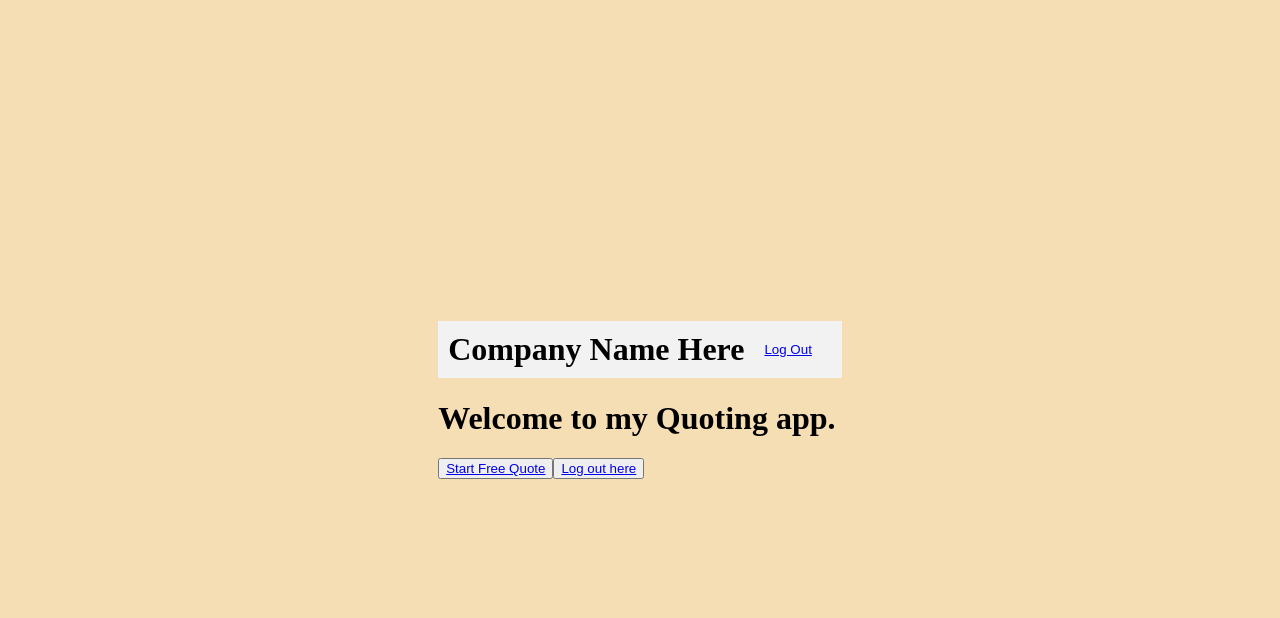
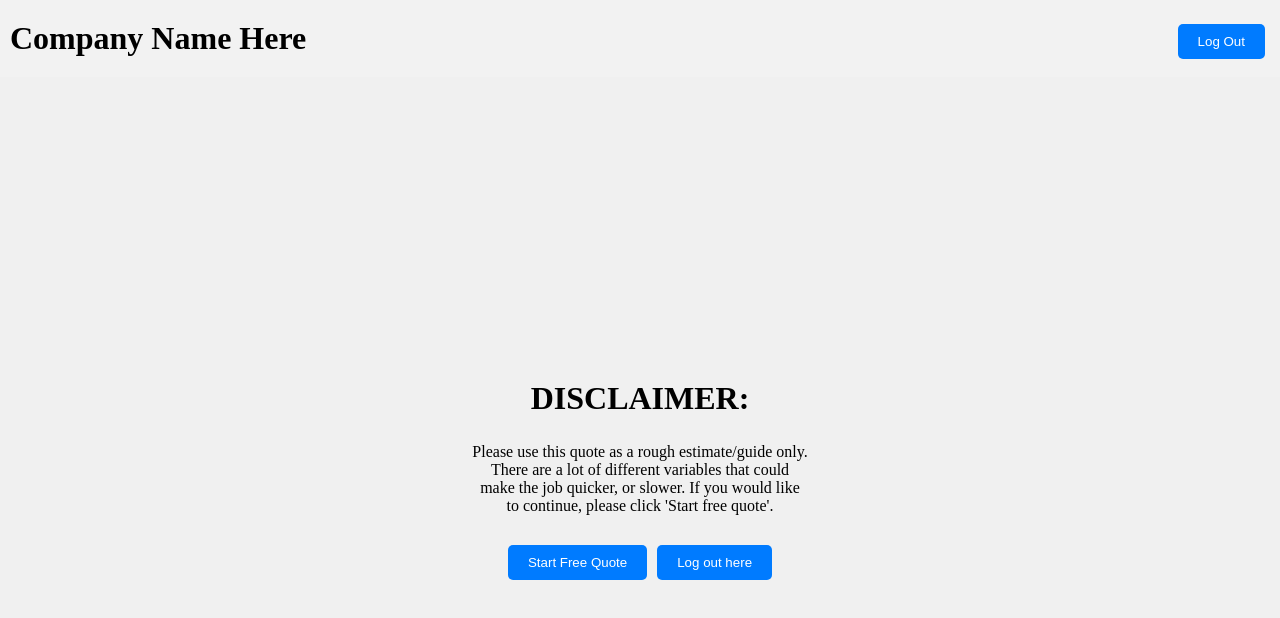
Before and after one commit to Joshua-Watson96/RemovalsQouting, a React (Create React App) app in the folder client/: page /landing in a window 1280 px wide. Shown: the top 618 px of the page. Built offline with nearby package versions, Linux system fonts and the light colour scheme.

Commit message:
updated code for css and added css

```diff
--- a/client/src/finalQuote.js
+++ b/client/src/finalQuote.js
@@ -27,6 +27,11 @@ export const QuoteReview = () => {
   let lowerTotal = (lowerHours) * 195;
   return (
     <div>
+      <div>
+        <h1>
+          Here is a review of the quote.
+        </h1>
+      </div>
       <ul>
         <li>Pick Up Address: {pickUpAddress}</li>
         <li>Drop Off Address:{dropOffAddress}</li>
@@ -40,9 +45,19 @@ export const QuoteReview = () => {
       <div>
         <button><Link to="/landing/questionFive">Back</Link></button>
         <button><Link to="/landing">Back to start</Link></button>
-        <button><Link to="/landing/questionFive">Back</Link></button>
+        <p>If you would like to send this quote through, <br/> please click submit, and someone will be in touch with <br/> you ASAP. Thank you.</p>
+        <button>Submit</button>
       </div>
-      q3 total + q1 total + q2 total = $ estimated time = total
+      <div className="disclaimer">
+        <h2>
+          DISCLAIMER:
+        </h2>
+        <p>
+          Please use this quote as a rough estimate/guide only. <br/>
+          There are a lot of different variables that could <br/>
+          make the job quicker, or slower.
+        </p>
+      </div>
     </div>
   );
 };
--- a/client/src/pages/heading/heading.js
+++ b/client/src/pages/heading/heading.js
@@ -7,8 +7,8 @@ export const Headermain = () => {
         <header>
             <div className="fixed-Header">
                 <h1 className="companyName"> Company Name Here </h1>
-                <button className="logOut"> <Link to="/"> Log Out </Link>
-                </button>
+                <Link to="/"> <button type="submit"  className="logOut">  Log Out
+                </button></Link>
 
 
             </div>
--- a/client/src/pages/landing/landingPage.css
+++ b/client/src/pages/landing/landingPage.css
@@ -0,0 +1,48 @@
+
+
+.landingBody {
+    display: flex;
+    justify-content: center;
+    align-items: center;
+    height: 100vh;
+    margin: 0;
+    background-color: #f0f0f0;
+  }
+
+  .landingBody div {
+    text-align: center;
+  }
+
+  h1 {
+    margin-bottom: 20px;
+  }
+
+  p {
+    margin-bottom: 20px;
+  }
+
+  button {
+    padding: 10px 20px;
+    margin-right: 10px;
+    background-color: #007bff;
+    color: #ffffff;
+    border: none;
+    border-radius: 5px;
+    cursor: pointer;
+  }
+
+  .startBtn,
+  .loginBtn {
+    display: inline-block;
+  }
+
+  .startBtn a,
+  .loginBtn a {
+    color: #ffffff;
+    text-decoration: none;
+  }
+
+  button[type="submit"]:hover,
+  button[type="submit"]:focus {
+    background-color: #218838;
+  }
--- a/client/src/pages/landing/landingPage.js
+++ b/client/src/pages/landing/landingPage.js
@@ -1,6 +1,6 @@
 import React from "react";
 import { Link } from "react-router-dom"
-// import { bedroomQuestion } from "../questions/questionOne";
+import "./landingPage.css"
 import { Headermain } from "../heading/heading";
 
 export const LandingPage = () => {
@@ -8,14 +8,24 @@ export const LandingPage = () => {
 
         <header className="header">
             <Headermain />
-            <h1 className="headingTitle"> Welcome to my Quoting app.</h1>
+
+            <body className="landingBody">
+
             <div>
-                <button className="startBtn"> <Link to='questionOne'>Start Free Quote</Link> </button>
-                <button className="loginBtn"> <Link to="/">Log out here</Link></button>
+                <h1> DISCLAIMER:</h1>
+        <p>
+          Please use this quote as a rough estimate/guide only. <br/>
+          There are a lot of different variables that could <br/>
+          make the job quicker, or slower. If you would like <br/>
+          to continue, please click 'Start free quote'.
+        </p>
+            <Link to='questionOne'><button type="submit" className="startBtn"> Start Free Quote </button></Link>
+                <Link to="/"><button type="submit"  className="loginBtn"> Log out here</button></Link>
 
                 </div>
+        </body>
+        </header>
 
-        </header>
 
     )
 }
--- a/client/src/pages/login/login.css
+++ b/client/src/pages/login/login.css
@@ -1,4 +1,4 @@
-body {
+ .loginBody {
     margin: 0;
     padding: 0;
     display: flex;
--- a/client/src/pages/login/login.js
+++ b/client/src/pages/login/login.js
@@ -37,7 +37,7 @@ export function Login(props) {
 
 
   return (
-
+    <body className='loginBody'>
     <div className="container ">
 
 
@@ -66,6 +66,7 @@ export function Login(props) {
             onChange={handleChange}
           />
         </div>
+        <br/>
         {error ? (
           <div>
             <p className="error-text">The provided credentials are incorrect</p>
@@ -74,9 +75,10 @@ export function Login(props) {
         <div className="buttons">
           <button type="submit">Log in!</button>
           <h3 className='noAcc'>Don't have an account?</h3>
-          <button><Link to="/signup">Sign up here!</Link></button>
+          <Link to="/signup"><button type="submit">Sign up here!</button></Link>
         </div>
       </form>
     </div>
+    </body>
   );
 }
--- a/client/src/pages/login/signup.css
+++ b/client/src/pages/login/signup.css
@@ -0,0 +1,75 @@
+
+
+.signupBody {
+    display: flex;
+    justify-content: center;
+    align-items: center;
+    height: 100vh;
+    margin: 0;
+    background-color: wheat;
+  }
+
+  .container {
+    display: flex;
+    flex-direction: column;
+    align-items: center;
+    justify-content: center;
+    width: 300px;
+    background-color: white;
+    padding: 20px;
+    border-radius: 8px;
+    box-shadow: 0 4px 6px rgba(0, 0, 0, 0.1);
+  }
+
+  h2 {
+    text-align: center;
+    margin-bottom: 20px;
+  }
+
+  form {
+    display: flex;
+    flex-direction: column;
+  }
+
+  label {
+    margin-bottom: 5px;
+  }
+
+  input {
+    padding: 10px;
+    margin-bottom: 10px;
+    border: 1px solid #ccc;
+    border-radius: 5px;
+  }
+
+  button[type="submit"] {
+    padding: 10px 20px;
+    background-color: #007bff;
+    color: #ffffff;
+    border: none;
+    border-radius: 5px;
+    cursor: pointer;
+    margin-top: 10px;
+  }
+
+  .flex-end {
+    display: flex;
+    justify-content: flex-end;
+    align-items: center;
+    margin-top: 10px;
+  }
+
+  h3 {
+    margin: 0 10px;
+  }
+
+  a {
+    color: #007bff;
+    text-decoration: none;
+  }
+
+
+  button[type="submit"]:hover,
+  button[type="submit"]:focus {
+    background-color: #218838;
+  }
--- a/client/src/pages/login/signup.js
+++ b/client/src/pages/login/signup.js
@@ -3,6 +3,7 @@ import { useMutation } from '@apollo/client';
 import { Link } from "react-router-dom"
 import { ADD_USER } from '../../utils/mutations';
 import Auth from '../../utils/auth';
+import "./signup.css"
 
 export function Signup(props) {
   const [formState, setFormState] = useState({ email: '', password: '' });
@@ -31,7 +32,8 @@ export function Signup(props) {
   };
 
   return (
-    <div className="container my-1">
+    <body className='signupBody'>
+    <div className="container">
 
 
       <h2>Signup</h2>
@@ -78,10 +80,12 @@ export function Signup(props) {
         </div>
         <div className="flex-row flex-end">
           <button type="submit">Sign up!</button>
+          <br/>
           <h3>Already have an account?</h3>
-         <button> <Link to="/"> Login here</Link></button>
+         <Link to="/"><button  type="submit"> Login here</button></Link>
         </div>
       </form>
     </div>
+    </body>
   );
 };
--- a/client/src/pages/questions/bedroomQuestion/questionOne.css
+++ b/client/src/pages/questions/bedroomQuestion/questionOne.css
@@ -0,0 +1,79 @@
+/* questionOne.css */
+
+body,
+html {
+  height: 100%;
+  margin: 0;
+}
+
+.questionOneBody {
+  display: flex;
+  flex-direction: column;
+  justify-content: center;
+  align-items: center;
+  min-height: 100vh;
+  margin: 0;
+  padding-top: 60px; /* Adjust the value based on your header height */
+  background-color: wheat
+}
+
+.header {
+  position: fixed;
+  top: 0;
+  left: 0;
+  right: 0;
+  background-color: #ffffff;
+  box-shadow: 0 2px 5px rgba(0, 0, 0, 0.1);
+}
+
+.header h1 {
+  text-align: center;
+  margin: 0;
+  padding: 10px 0;
+}
+
+h3 {
+  margin-bottom: 20px;
+}
+
+p {
+  margin-bottom: 20px;
+}
+
+.answerBtn {
+  display: flex;
+  flex-wrap: wrap;
+  justify-content: center;
+  margin-bottom: 20px;
+}
+
+button {
+  padding: 10px 20px;
+  margin: 5px;
+  background-color: #007bff;
+  color: #ffffff;
+  border: none;
+  border-radius: 5px;
+  cursor: pointer;
+}
+
+
+
+button[type="submit"]:hover,
+button[type="submit"]:focus {
+  background-color: #218838;
+}
+
+.nextQBtn a {
+  color: #ffffff;
+  text-decoration: none;
+}
+
+.nextQBtn,
+.backBtn {
+  display: inline-block;
+}
+
+.backBtn {
+  margin-right: 10px;
+}
--- a/client/src/pages/questions/furnishedQuestion/questionFour.js
+++ b/client/src/pages/questions/furnishedQuestion/questionFour.js
@@ -39,7 +39,7 @@ export const FurnishedQuestion = () => {
                 <div className="fewItems">
                 <button
                 className={`fewItemsBtn ${selectedAnswer === "fewItems" ? "selected" : ""}`}
-                onClick={() => handleAnswerSelection("Only a few Items.")}>
+                onClick={() => handleAnswerSelection("fewItems")}>
                 Only a few items to be moved.</button>
                 <p className="fewItemsP">Are we just moving a few items?</p>
 
@@ -47,13 +47,13 @@ export const FurnishedQuestion = () => {
 
                 <div className="bigStuff">
                 <button className={`bigStuffBtn ${selectedAnswer} === "bigStuff" ? "selected" : ""}`}
-                onClick={() => handleAnswerSelection("Just the big stuff.")}>Just the big furniture.</button>
+                onClick={() => handleAnswerSelection("bigStuff")}>Just the big furniture.</button>
                 <p className="bigStuffP">Are we just moving the big Stuff? <br/> for example:</p>
                 <ul>
-                    <li>Dining Table</li>
+                    <li>Dining table</li>
                     <li>Beds </li>
                     <li>Couch</li>
-                    <li>White Goods</li>
+                    <li>White goods</li>
                     <li>TV</li>
                     <li>+ Other big furniture</li>
                 </ul>
@@ -64,11 +64,11 @@ export const FurnishedQuestion = () => {
                     <p className="entireHouseP">Are we moving everything? <br/> for example:</p>
                     <ul>
                     <li>Pre-packed boxes</li>
-                    <li>Loose Bags/items</li>
-                    <li>Dining Table</li>
+                    <li>Loose bags/items</li>
+                    <li>Dining table</li>
                     <li>Beds </li>
                     <li>Couch</li>
-                    <li>White Goods</li>
+                    <li>White goods</li>
                     <li>TV</li>
                     <li>+ Other big furniture</li>
                 </ul>
```
Also changed, not shown: client/src/pages/questions/accessQuestion/questionThree.js (+14 -9 lines), client/src/pages/questions/bedroomQuestion/questionOne.js (+29 -31 lines), 2 other files (tests, documents, lock files or other folders).
